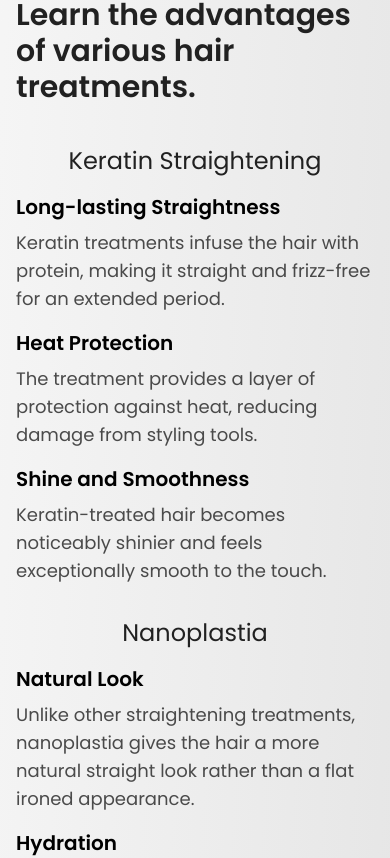
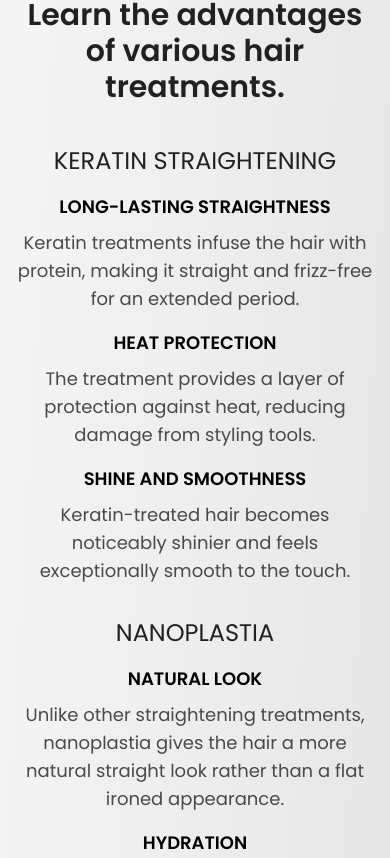
Before and after one commit to ValeriiMatviienko/hair, a Next.js app: page / in a window 390 px wide. Shown: the part 2534-3392 px from the top of the page. Built offline with nearby package versions, Linux system fonts and the light colour scheme.

Commit message:
fixed styles for mobile

```diff
--- a/app/components/Benefits/index.tsx
+++ b/app/components/Benefits/index.tsx
@@ -15,10 +15,10 @@ const BenefitsSection = () => {
         damping={1e-1}
         triggerOnce={true}
       >
-        <h3 className="mb-3 text-lg font-normal text-center text-black uppercase ls-51">
+        <h3 className="mb-3 text-lg text-center text-black uppercase ls-51">
           Benefits
         </h3>
-        <p className="text-3xl font-semibold text-black lg:text-5xl">
+        <p className="text-3xl font-semibold text-center text-black lg:text-5xl">
           Learn the advantages of various hair treatments.
         </p>
       </Fade>
@@ -33,16 +33,16 @@ const BenefitsSection = () => {
             triggerOnce={true}
           >
             <div>
-              <h4 className="mb-4 text-2xl text-center text-black">
+              <h4 className="mb-4 text-2xl text-center text-black uppercase">
                 {benefitSection.title}
               </h4>
               <ul className="space-y-4">
                 {benefitSection.benefits.map((benefit, subIdx) => (
                   <li key={subIdx} className="flex flex-col space-y-2">
-                    <h5 className="text-xl font-semibold">
+                    <h5 className="text-lg font-semibold text-center uppercase md:text-left">
                       {benefit.subtitle}
                     </h5>
-                    <p className="text-lg text-black text-opacity-80">
+                    <p className="text-lg text-center text-black text-opacity-80 md:text-left">
                       {benefit.description}
                     </p>
                   </li>
```
